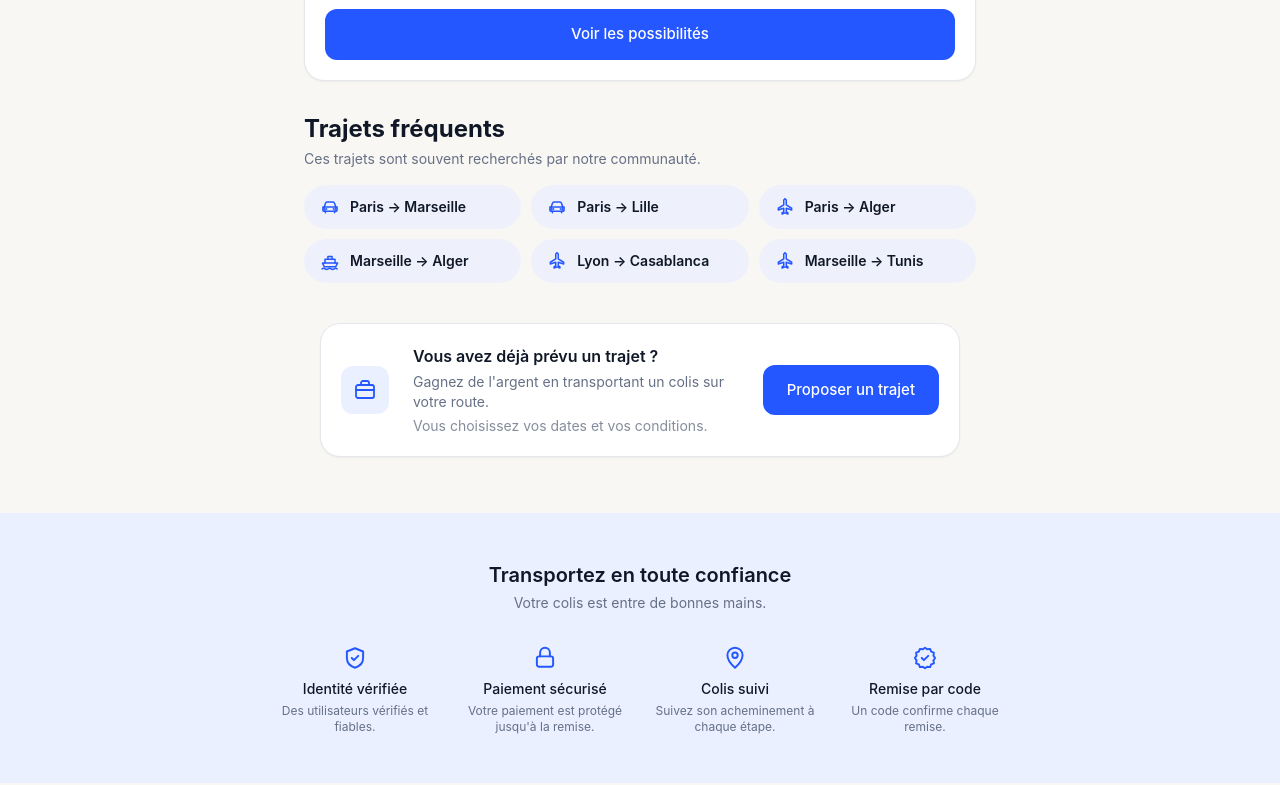
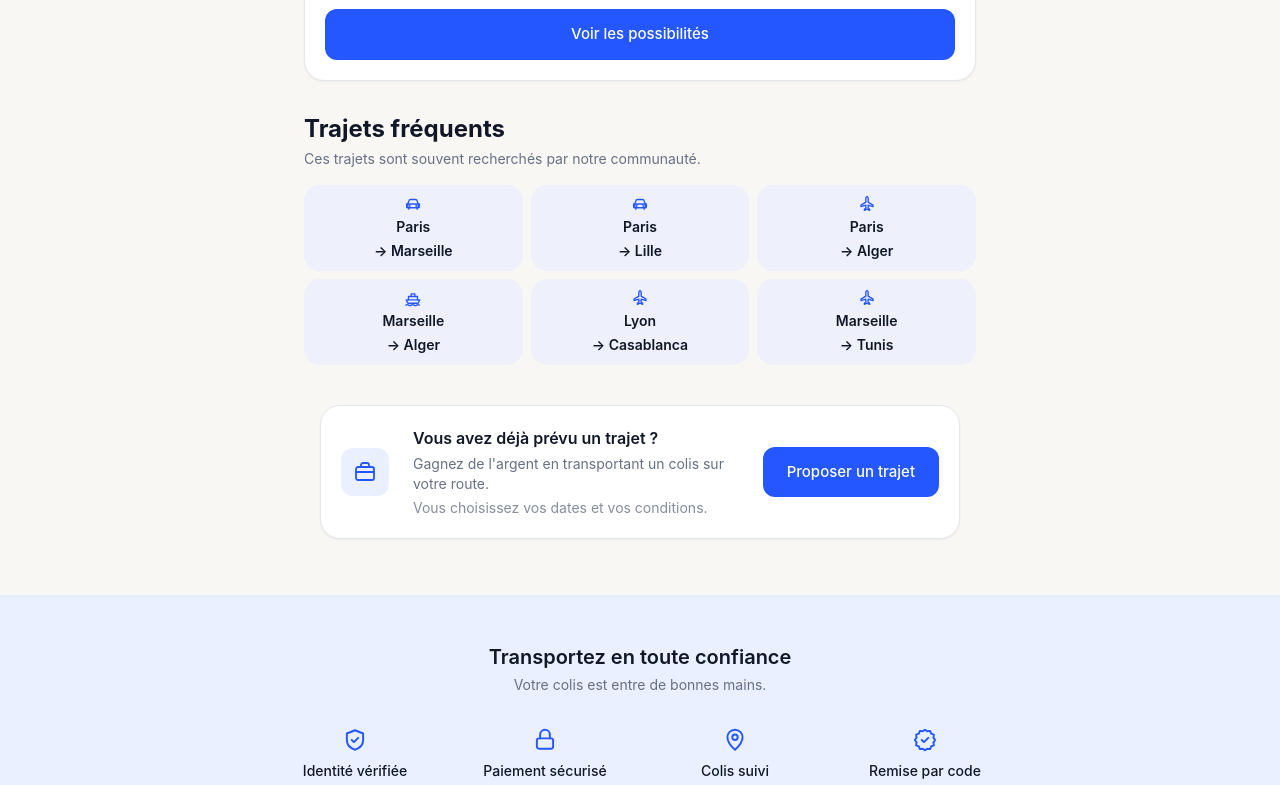
Before and after one commit to deen-tag/Coliz, a Next.js app: page / in a window 1280 px wide. Shown: the part 812-1597 px from the top of the page. Built offline with nearby package versions, Linux system fonts and the light colour scheme; no server answers.

Commit message:
Trajets frequents sur 2 lignes de 3

```diff
--- a/src/app/page.tsx
+++ b/src/app/page.tsx
@@ -135,16 +135,20 @@ export default async function HomePage() {
             <p className="text-sm text-ink-muted mt-1 mb-4">
               Ces trajets sont souvent recherchés par notre communauté.
             </p>
-            <div className="grid grid-cols-2 sm:grid-cols-3 gap-2.5">
-              {FREQUENT_ROUTES.map(({ route, mode }) => (
-                <span
-                  key={route}
-                  className="flex items-center gap-2.5 rounded-full bg-primary-light/70 px-4 py-3 text-[13px] sm:text-sm font-semibold text-ink"
-                >
-                  <TransportModeIcon mode={mode} size={20} className="text-primary shrink-0" />
-                  <span className="leading-tight">{route}</span>
-                </span>
-              ))}
+            <div className="grid grid-cols-3 gap-2">
+              {FREQUENT_ROUTES.map(({ route, mode }) => {
+                const [from, to] = route.split(" → ");
+                return (
+                  <span
+                    key={route}
+                    className="flex flex-col items-center justify-center gap-1 rounded-2xl bg-primary-light/70 px-1.5 py-2.5 text-center text-[12px] sm:text-sm font-semibold text-ink leading-tight"
+                  >
+                    <TransportModeIcon mode={mode} size={18} className="text-primary shrink-0" />
+                    <span>{from}</span>
+                    <span>→ {to}</span>
+                  </span>
+                );
+              })}
             </div>
           </div>
         </div>
```
